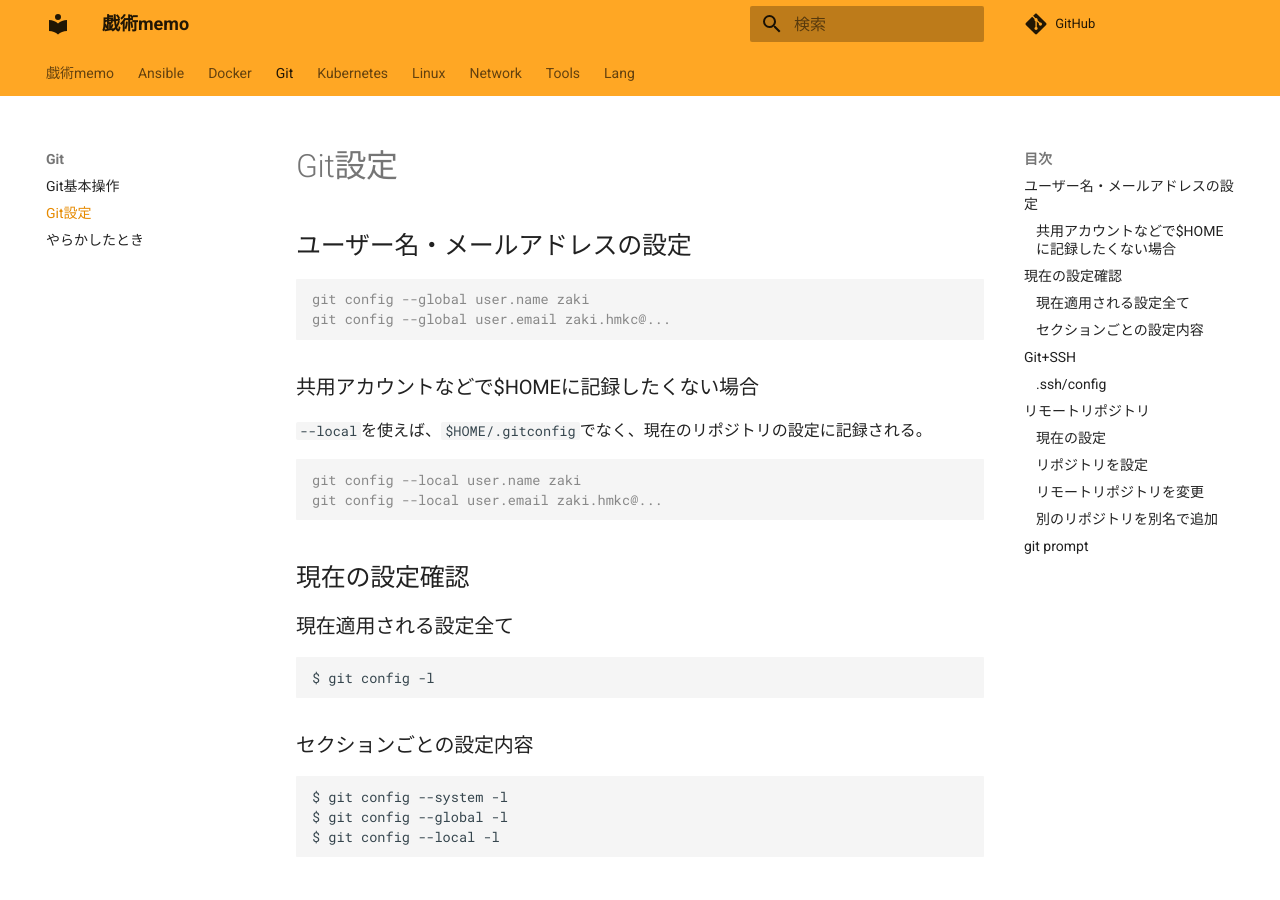
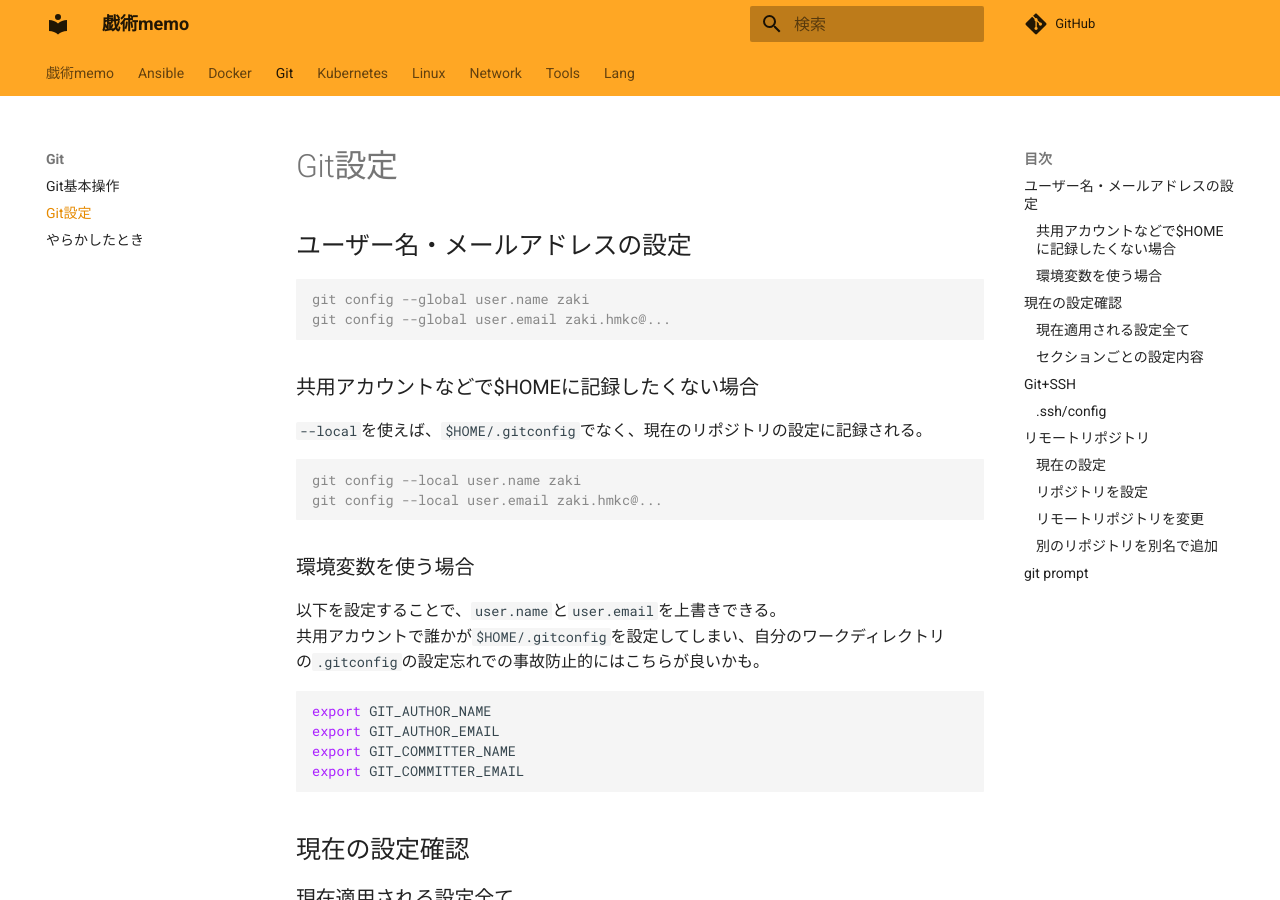
Before and after one commit to zaki-lknr/docs, an MkDocs documentation site: the page built from docs/Git/configure.md, in a window 1280 px wide and 900 px high. Built offline with MkDocs 1.6.1 and Material for MkDocs 9.7.7, drawn with Linux system fonts in a browser that asks for light colours; comment, search, counter and statistics services are not loaded.

Commit message:
add: git/configure: 環境変数でユーザー設定

````diff
--- a/docs/Git/configure.md
+++ b/docs/Git/configure.md
@@ -14,6 +14,18 @@ git config --global user.email zaki.hmkc@...
 ```console
 git config --local user.name zaki
 git config --local user.email zaki.hmkc@...
+```
+
+### 環境変数を使う場合
+
+以下を設定することで、`user.name`と`user.email`を上書きできる。
+共用アカウントで誰かが`$HOME/.gitconfig`を設定してしまい、自分のワークディレクトリの`.gitconfig`の設定忘れでの事故防止的にはこちらが良いかも。
+
+```sh
+export GIT_AUTHOR_NAME
+export GIT_AUTHOR_EMAIL
+export GIT_COMMITTER_NAME
+export GIT_COMMITTER_EMAIL
 ```
 
 ## 現在の設定確認
````
